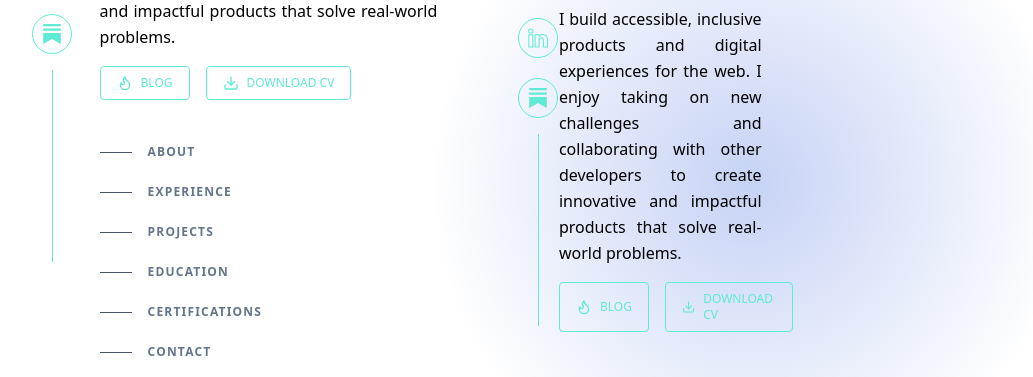
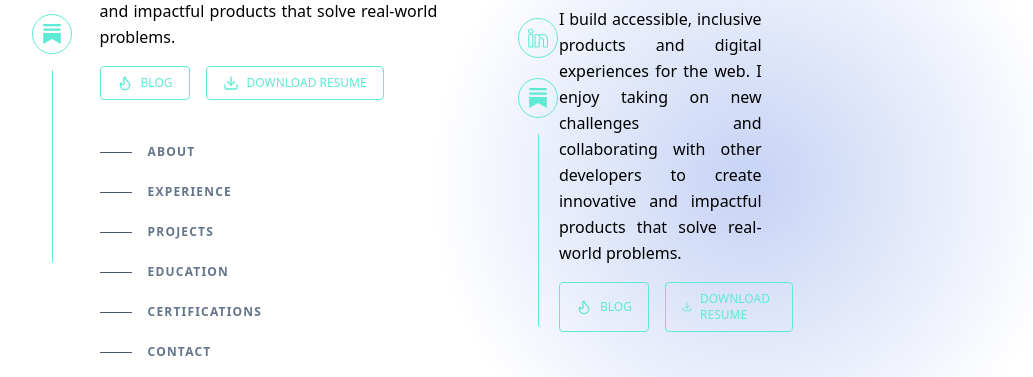
Before and after one commit to Farhankaioum/Portfolio-V3, a Next.js app: page /Sidebar in a window 1280 px wide. Shown: the part 322-699 px from the top of the page, without its empty margins (0-1033 px from the left). Built offline with nearby package versions, Linux system fonts and the light colour scheme.

Commit message:
resume replaced

```diff
--- a/pages/Sidebar.tsx
+++ b/pages/Sidebar.tsx
@@ -31,8 +31,8 @@ const actionButtons = [
     ),
   },
   {
-    href: "/resume/Resume_Of_Ismael_Miah.pdf",
-    label: "Download CV",
+    href: "/resume/MdKeiuomResume.pdf",
+    label: "Download Resume",
     icon: (
       <svg
         xmlns="http://www.w3.org/2000/svg"
```
Also changed, not shown: 2 other files (tests, documents, lock files or other folders).
